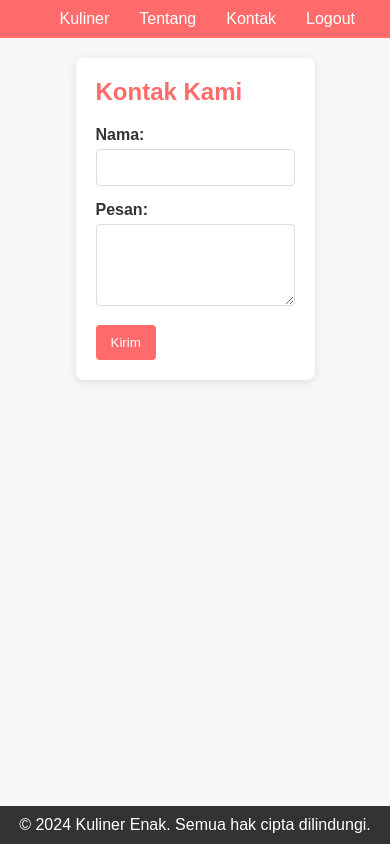
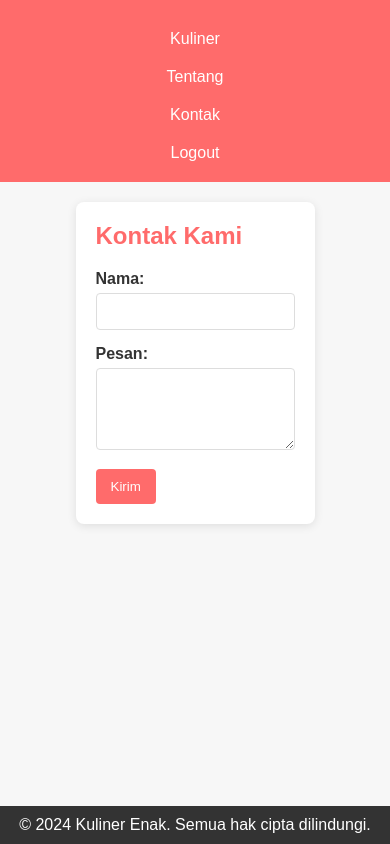
Before and after one commit to Roberto121104/Kulinerjawatimur.github.io, a plain HTML site: page contact.html in a window 390 px wide. Drawn offline with Linux system fonts and the light colour scheme.

Commit message:
Update style3.css

```diff
--- a/style3.css
+++ b/style3.css
@@ -5,13 +5,11 @@
     --background-color: #f7f7f7;
     --white: #ffffff;
 }
-
 * {
     margin: 0;
     padding: 0;
     box-sizing: border-box;
 }
-
 body {
     font-family: Arial, sans-serif;
     background-color: var(--background-color);
@@ -20,22 +18,26 @@ body {
     flex-direction: column;
     min-height: 100vh;
 }
-
 header {
     background-color: var(--primary-color);
     padding: 10px 20px;
+    display: flex;
+    justify-content: space-between; /* Memisahkan logo dan navbar */
+    align-items: center;
 }
-
+.logo {
+    color: var(--white);
+    font-size: 1.5rem;
+    font-weight: bold;
+}
 nav ul {
     list-style-type: none;
     display: flex;
-    justify-content: flex-end;
+    justify-content: flex-end; /* Posisikan navbar di kanan */
 }
-
 nav ul li {
     margin: 0 15px;
 }
-
 nav a, nav button {
     color: var(--white);
     text-decoration: none;
@@ -45,36 +47,30 @@ nav a, nav button {
     cursor: pointer;
     transition: color 0.3s ease;
 }
-
 nav a:hover {
     color: var(--secondary-color);
 }
-
 main {
     padding: 20px;
     max-width: 600px;
     margin: 0 auto;
     flex: 1;
 }
-
 #contact {
     background-color: var(--white);
     padding: 20px;
     border-radius: 8px;
     box-shadow: 0 2px 10px rgba(0, 0, 0, 0.1);
 }
-
 h2 {
     margin-bottom: 20px;
     color: var(--primary-color);
 }
-
 label {
     display: block;
     margin-bottom: 5px;
     font-weight: bold;
 }
-
 input[type="text"], textarea {
     width: 100%;
     padding: 10px;
@@ -82,7 +78,6 @@ input[type="text"], textarea {
     border: 1px solid #ddd;
     border-radius: 4px;
 }
-
 button[type="submit"] {
     padding: 10px 15px;
     background-color: var(--primary-color);
@@ -92,14 +87,31 @@ button[type="submit"] {
     cursor: pointer;
     transition: background-color 0.3s ease;
 }
-
 button[type="submit"]:hover {
     background-color: var(--secondary-color);
 }
-
 footer {
     text-align: center;
     padding: 10px 0;
     background-color: var(--text-color);
     color: var(--white);
 }
+
+/* Responsif untuk layar kecil */
+@media (max-width: 600px) {
+    header {
+        flex-direction: column;
+        text-align: center;
+    }
+    nav ul {
+        flex-direction: column;
+        align-items: center;
+        margin-top: 10px;
+    }
+    nav ul li {
+        margin: 10px 0;
+    }
+    .logo {
+        margin-bottom: 10px;
+    }
+}
```
